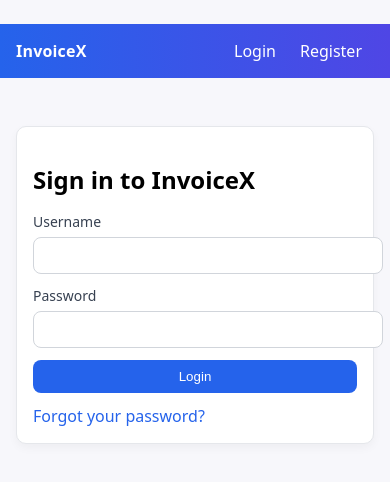
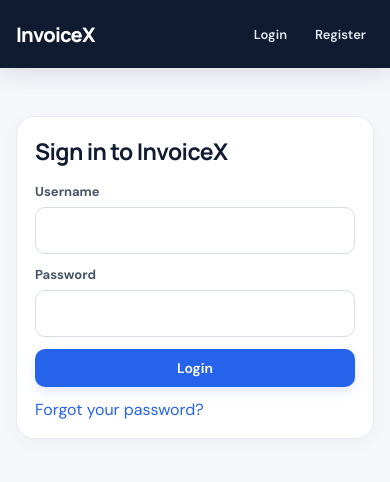
Before and after one commit to plDilipkumar/invoicex-frontend, a React (Create React App) app: page /login in a window 390 px wide. Shown: the top 482 px of the page. Built offline with nearby package versions, Linux system fonts and the light colour scheme; no server answers.

Commit message:
Redesign InvoiceX interface with responsive product-style dashboard

```diff
--- a/src/styles.css
+++ b/src/styles.css
@@ -1,26 +1,52 @@
-body { margin: 0; font-family: system-ui, -apple-system, Segoe UI, Roboto, Arial, sans-serif; background:#f7f7fb; }
-a { color:#2563eb; text-decoration: none; }
-.container { max-width: 1100px; margin: 24px auto; padding: 0 16px; }
-.card { background:#fff; border:1px solid #e5e7eb; border-radius: 10px; box-shadow: 0 4px 10px rgba(0,0,0,0.04); }
-.p-16 { padding: 16px; }
-.mb-16 { margin-bottom: 16px; }
-.mb-24 { margin-bottom: 24px; }
-.flex { display:flex; }
-.gap-8 { gap:8px; }
-.gap-12 { gap:12px; }
-.justify-between { justify-content: space-between; }
-.items-center { align-items:center; }
-.btn { padding: 8px 12px; border-radius: 8px; border:1px solid transparent; cursor:pointer; }
-.btn-primary { background:#2563eb; color:#fff; }
-.btn-secondary { background:#f3f4f6; }
-.btn-danger { background:#ef4444; color:#fff; }
-input, select { padding: 10px 12px; border:1px solid #d1d5db; border-radius: 8px; width: 100%; }
-label { display:block; margin-bottom: 6px; color:#374151; font-size: 14px; }
-table { width: 100%; border-collapse: collapse; }
-th, td { padding: 10px 12px; text-align: left; border-bottom: 1px solid #e5e7eb; }
-th { background:#f9fafb; font-weight: 600; }
-.nav { background: linear-gradient(90deg, #2563eb, #4f46e5); color:#fff; }
-.nav a { color:#fff; margin-right: 12px; }
-.nav .brand { font-weight: 700; letter-spacing: .2px; }
-.error { color:#b91c1c; background:#fee2e2; padding: 8px 10px; border-radius: 8px; border:1px solid #fecaca; }
-.success { color:#065f46; background:#d1fae5; padding: 8px 10px; border-radius: 8px; border:1px solid #a7f3d0; }
+@import url('https://fonts.googleapis.com/css2?family=DM+Sans:wght@400;500;600;700&family=Manrope:wght@500;600;700;800&display=swap');
+
+:root{--ink:#172033;--muted:#64748b;--line:#e7ebf2;--brand:#2563eb;--brand-dark:#1746b3;--surface:#fff;--canvas:#f5f7fb;--green:#047857;--amber:#b45309;--red:#b91c1c}
+*{box-sizing:border-box}
+body{margin:0;font-family:'DM Sans',system-ui,-apple-system,Segoe UI,Roboto,Arial,sans-serif;background:var(--canvas);color:var(--ink);-webkit-font-smoothing:antialiased}
+a{color:var(--brand);text-decoration:none}
+a:hover{color:var(--brand-dark)}
+.container{max-width:1280px;margin:28px auto;padding:0 24px}
+.nav{position:sticky;top:0;z-index:20;background:#101b32;color:#fff;box-shadow:0 5px 24px rgba(15,23,42,.12)}
+.nav .container{max-width:1440px;margin:0 auto;padding:0 28px;min-height:76px}
+.nav a{color:#e2e8f0;font-weight:600;padding:10px 13px;border-radius:10px;transition:background .18s,color .18s}
+.nav a:hover,.nav a.active{background:rgba(255,255,255,.12);color:#fff}
+.nav .brand{display:flex;align-items:center;gap:10px;font-family:Manrope,sans-serif;font-size:22px;font-weight:800;letter-spacing:-.8px;color:#fff}
+.brand-mark{display:grid;place-items:center;width:35px;height:35px;border-radius:11px;background:linear-gradient(135deg,#60a5fa,#2563eb);font-size:18px;box-shadow:0 5px 14px #2563eb55}
+.nav-links{display:flex;align-items:center;gap:6px}
+.nav .container{display:flex;justify-content:space-between;align-items:center}
+.nav .btn-secondary{background:rgba(255,255,255,.1);border-color:rgba(255,255,255,.14);color:#fff}
+.card{background:var(--surface);border:1px solid var(--line);border-radius:18px;box-shadow:0 5px 18px rgba(15,23,42,.035);transition:box-shadow .2s,border-color .2s,transform .2s}
+.card-hover:hover{box-shadow:0 14px 34px rgba(15,23,42,.09);border-color:#cbd5e1;transform:translateY(-2px)}
+.p-16{padding:24px}.mb-16{margin-bottom:16px}.mb-24{margin-bottom:24px}.flex{display:flex}.gap-8{gap:8px}.gap-12{gap:12px}.justify-between{justify-content:space-between}.items-center{align-items:center}
+h1,h2,h3{font-family:Manrope,'DM Sans',sans-serif;letter-spacing:-.6px;margin-top:0;color:#111c32}
+h1{font-size:30px;margin-bottom:7px}h2{font-size:23px}h3{font-size:17px}
+p{line-height:1.6}.muted,.subtle{color:var(--muted)}
+.btn{display:inline-flex;align-items:center;justify-content:center;gap:8px;padding:10px 15px;border-radius:10px;border:1px solid transparent;cursor:pointer;font:600 14px 'DM Sans',sans-serif;transition:all .18s;white-space:nowrap}
+.btn:hover{transform:translateY(-1px);filter:brightness(.98)}
+.btn-primary{background:var(--brand);color:#fff;box-shadow:0 5px 12px #2563eb22}.btn-primary:hover{background:var(--brand-dark);color:#fff}
+.btn-secondary{background:#f8fafc;color:#334155;border-color:#e2e8f0}.btn-danger{background:#fff1f2;color:#be123c;border-color:#ffe4e6}
+input,select,textarea{font:inherit;padding:12px 13px;border:1px solid #d7deea;border-radius:10px;width:100%;background:#fff;color:var(--ink);outline:none;transition:border-color .18s,box-shadow .18s}
+input:focus,select:focus,textarea:focus{border-color:#60a5fa;box-shadow:0 0 0 4px #dbeafe}
+label{display:block;margin-bottom:7px;color:#475569;font-size:13px;font-weight:700}
+table{width:100%;border-collapse:separate;border-spacing:0}
+th,td{padding:15px 16px;text-align:left;border-bottom:1px solid #edf0f5;vertical-align:middle}
+th{background:#f8fafc;color:#64748b;font-size:11px;text-transform:uppercase;letter-spacing:.08em;font-weight:800}
+tbody tr{transition:background .15s}tbody tr:hover{background:#f8fbff}tbody tr:last-child td{border-bottom:0}
+.error{color:#991b1b;background:#fff1f2;padding:12px 14px;border-radius:11px;border:1px solid #fecdd3}
+.success{color:#065f46;background:#ecfdf5;padding:12px 14px;border-radius:11px;border:1px solid #a7f3d0}
+.page-heading{display:flex;justify-content:space-between;align-items:flex-end;gap:20px;margin-bottom:26px}
+.eyebrow{font-size:11px;font-weight:800;letter-spacing:.14em;text-transform:uppercase;color:#2563eb;margin-bottom:8px}
+.hero-strip{background:linear-gradient(115deg,#142746 0%,#1d4ed8 65%,#4f46e5 100%);color:white;border-radius:20px;padding:27px 30px;margin-bottom:22px;position:relative;overflow:hidden}
+.hero-strip:after{content:'';position:absolute;width:240px;height:240px;border:1px solid #ffffff25;border-radius:50%;right:-35px;top:-125px;box-shadow:0 0 0 28px #ffffff0b,0 0 0 58px #ffffff08}
+.hero-strip h2{color:white;font-size:24px;margin-bottom:8px}.hero-strip p{color:#dbeafe;margin:0;max-width:600px}
+.stat-grid{display:grid;grid-template-columns:repeat(4,minmax(0,1fr));gap:14px;margin-bottom:24px}
+.stat-card{padding:19px 20px}.stat-label{font-size:12px;font-weight:700;color:#64748b}.stat-value{font-family:Manrope,sans-serif;font-size:27px;font-weight:800;letter-spacing:-1px;margin-top:9px}.stat-note{font-size:12px;color:#64748b;margin-top:4px}
+.toolbar{display:flex;align-items:center;gap:12px;flex-wrap:wrap;padding:18px;border-bottom:1px solid #edf0f5}
+.search-wrap{position:relative;flex:1;min-width:200px}.search-wrap input{padding-left:40px;background:#f8fafc;border-color:#e8edf5}.search-icon{position:absolute;left:14px;top:50%;transform:translateY(-50%);color:#94a3b8}
+.status-pill{display:inline-flex;align-items:center;gap:6px;padding:6px 10px;border-radius:999px;font-size:11px;font-weight:800;letter-spacing:.03em;background:#f1f5f9;color:#475569}.status-pill:before{content:'';width:6px;height:6px;border-radius:50%;background:currentColor}
+.status-paid{background:#dcfce7;color:#166534}.status-pending{background:#fef3c7;color:#92400e}.status-cancelled{background:#fee2e2;color:#991b1b}
+.empty-state{text-align:center;padding:55px 20px}.empty-icon{width:62px;height:62px;border-radius:20px;background:#eff6ff;color:#2563eb;display:grid;place-items:center;font-size:27px;margin:0 auto 18px}
+.table-wrap{overflow-x:auto}
+.form-grid{display:grid;grid-template-columns:repeat(2,minmax(0,1fr));gap:18px}
+@media(max-width:850px){.stat-grid{grid-template-columns:repeat(2,minmax(0,1fr))}.container{padding:0 16px}.nav .container{padding:0 16px}.nav-links{gap:0}.nav a{padding:8px}.page-heading{align-items:flex-start;flex-direction:column}}
+@media(max-width:560px){.nav .container{min-height:68px;flex-wrap:wrap;padding-top:12px;padding-bottom:12px;gap:10px}.nav .brand{font-size:20px}.nav-links{width:100%;justify-content:space-between}.nav a{font-size:13px}.container{margin:20px auto}.stat-grid{gap:10px}.stat-card{padding:15px}.stat-value{font-size:23px}.p-16{padding:18px}.hero-strip{padding:22px}.hero-strip h2{font-size:21px}.form-grid{grid-template-columns:1fr}.toolbar{padding:14px}.btn{padding:9px 11px}h1{font-size:26px}}
```
